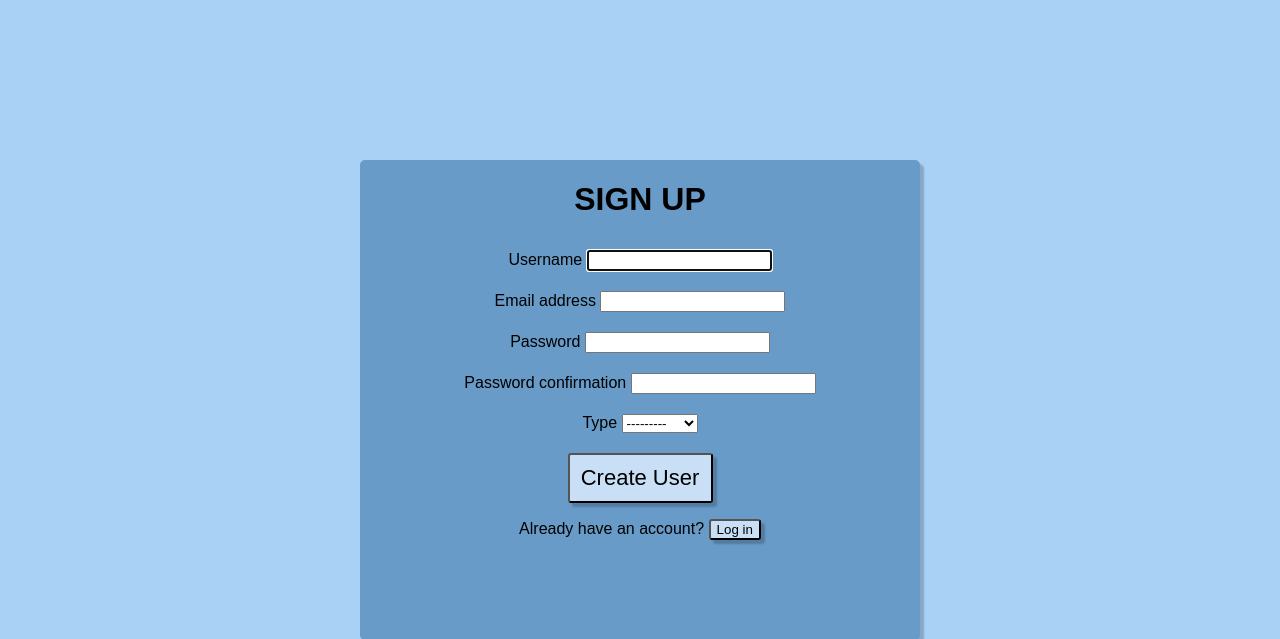
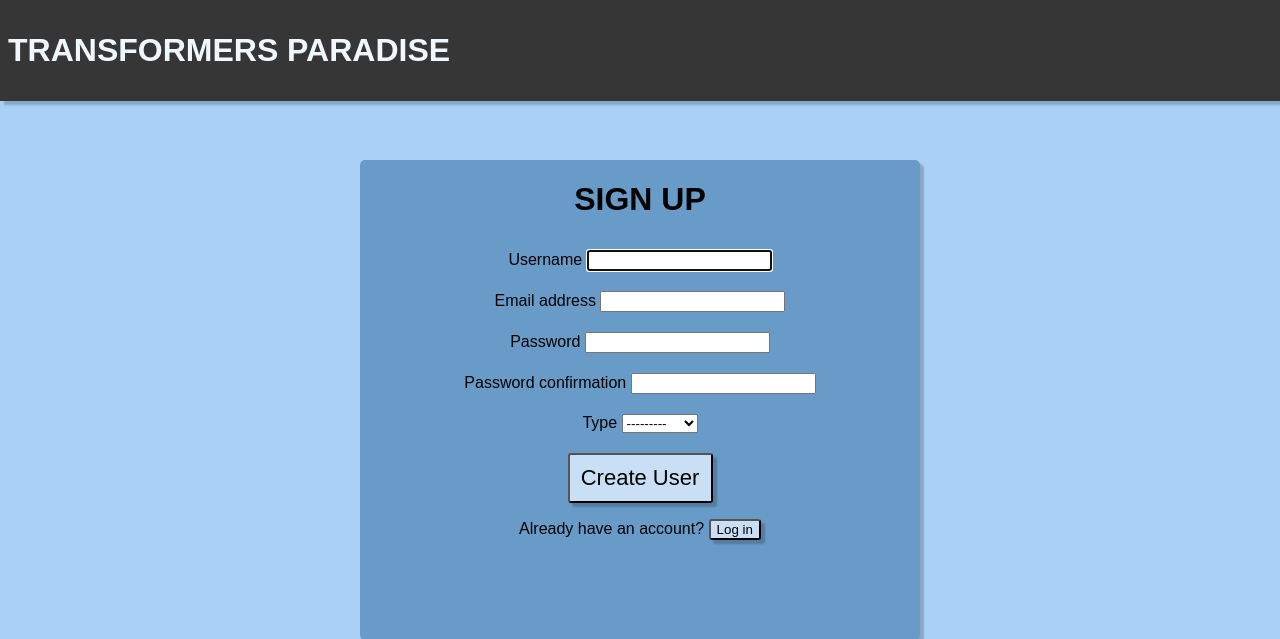
Before and after one commit to PhillipMardis/foam-app, a Django app: page /signup/ in a window 1280 px wide. Shown: the top 639 px of the page. Run offline with Django 4.2, Linux system fonts and the light colour scheme.

Commit message:
added header on sign up and log in

```diff
--- a/app/templates/login.html
+++ b/app/templates/login.html
@@ -3,7 +3,7 @@
 
 <body class="background">
 
-
+    <h1 class="header"><a href="{% url "home" %}">TRANSFORMERS PARADISE</a></h1>
 
 <div class="log">
 <h1>LOG IN</h1>
--- a/app/templates/signup.html
+++ b/app/templates/signup.html
@@ -3,7 +3,7 @@
 
 <body class="background">
 
-
+    <h1 class="header"><a href="{% url "home" %}">TRANSFORMERS PARADISE</a></h1>
 
 <div class="sign">
 <h1>SIGN UP</h1>
```
Also changed, not shown: db.sqlite3.
